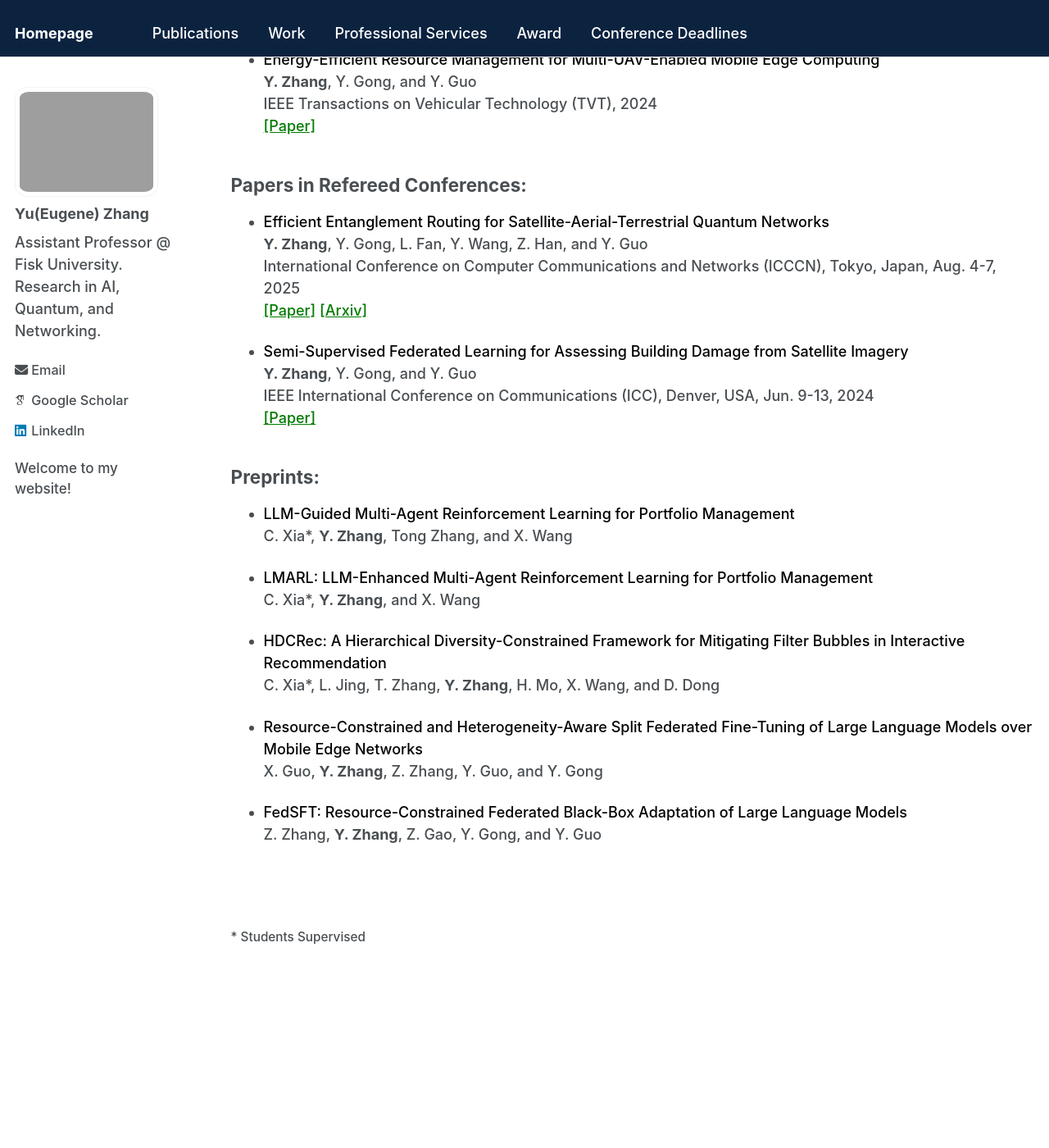
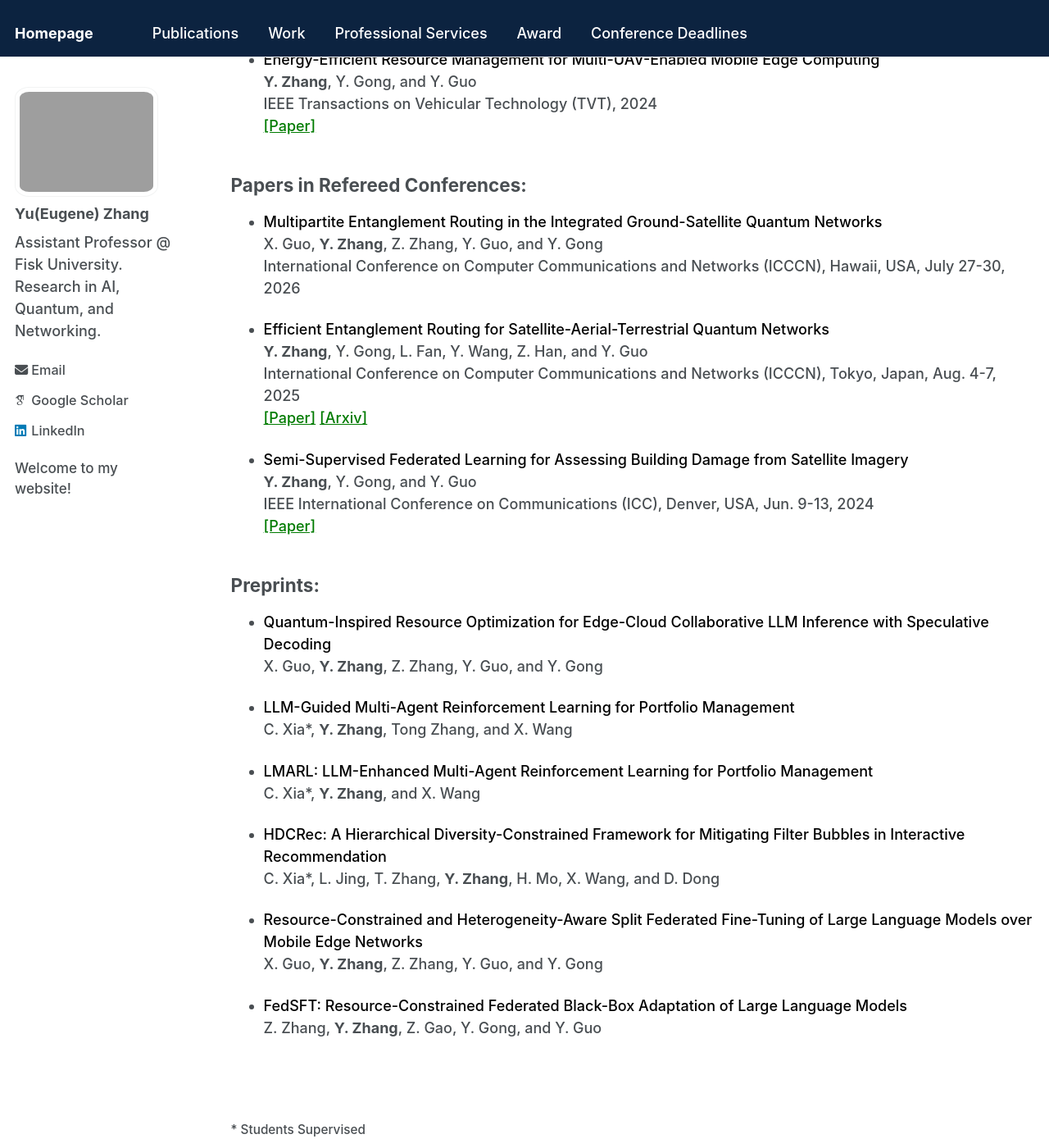
Before and after one commit to Yu-Zhang-Eugene/yu-zhang-eugene.github.io, a Jekyll site: the page built from _pages/publications.md, in a window 1280 px wide and 1400 px high, scrolled down 893 px. Shown: the whole window at 82% size. Built offline with Jekyll 4.4.1, drawn with Linux system fonts in a browser that asks for light colours; some web fonts are replaced.

Commit message:
Add new publications to the publications page

```diff
--- a/_pages/publications.md
+++ b/_pages/publications.md
@@ -45,6 +45,10 @@ Papers in Refereed Journals:
 
 Papers in Refereed Conferences:
 ------
+- <span style="color: black;"> Multipartite Entanglement Routing in the Integrated Ground-Satellite Quantum Networks </span>
+  X. Guo, __Y. Zhang__, Z. Zhang, Y. Guo, and Y. Gong
+International Conference on Computer Communications and Networks (ICCCN), Hawaii, USA, July 27-30, 2026
+
 - <span style="color: black;"> Efficient Entanglement Routing for Satellite-Aerial-Terrestrial Quantum Networks </span>
   __Y. Zhang__, Y. Gong, L. Fan, Y. Wang, Z. Han, and Y. Guo
 International Conference on Computer Communications and Networks (ICCCN), Tokyo, Japan, Aug. 4-7, 2025
@@ -60,6 +64,9 @@ IEEE International Conference on Communications (ICC), Denver, USA, Jun. 9-13, 2
 
 Preprints:
 ------
+- <span style="color: black;"> Quantum-Inspired Resource Optimization for Edge-Cloud Collaborative LLM Inference with Speculative Decoding </span>
+  X. Guo, __Y. Zhang__, Z. Zhang, Y. Guo, and Y. Gong
+
 - <span style="color: black;"> LLM-Guided Multi-Agent Reinforcement Learning for Portfolio Management </span>
   C. Xia*, __Y. Zhang__, Tong Zhang, and X. Wang
 
```
